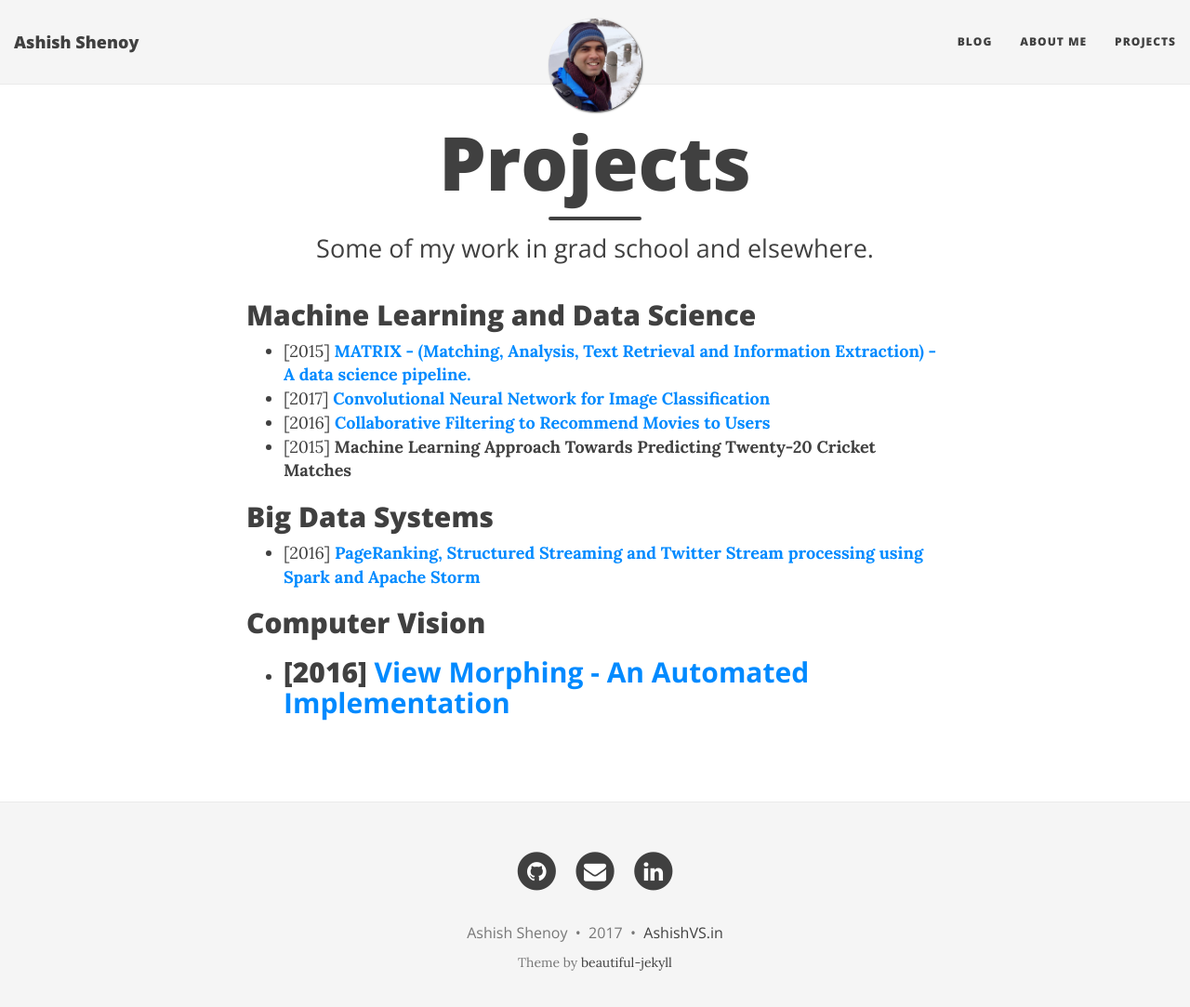
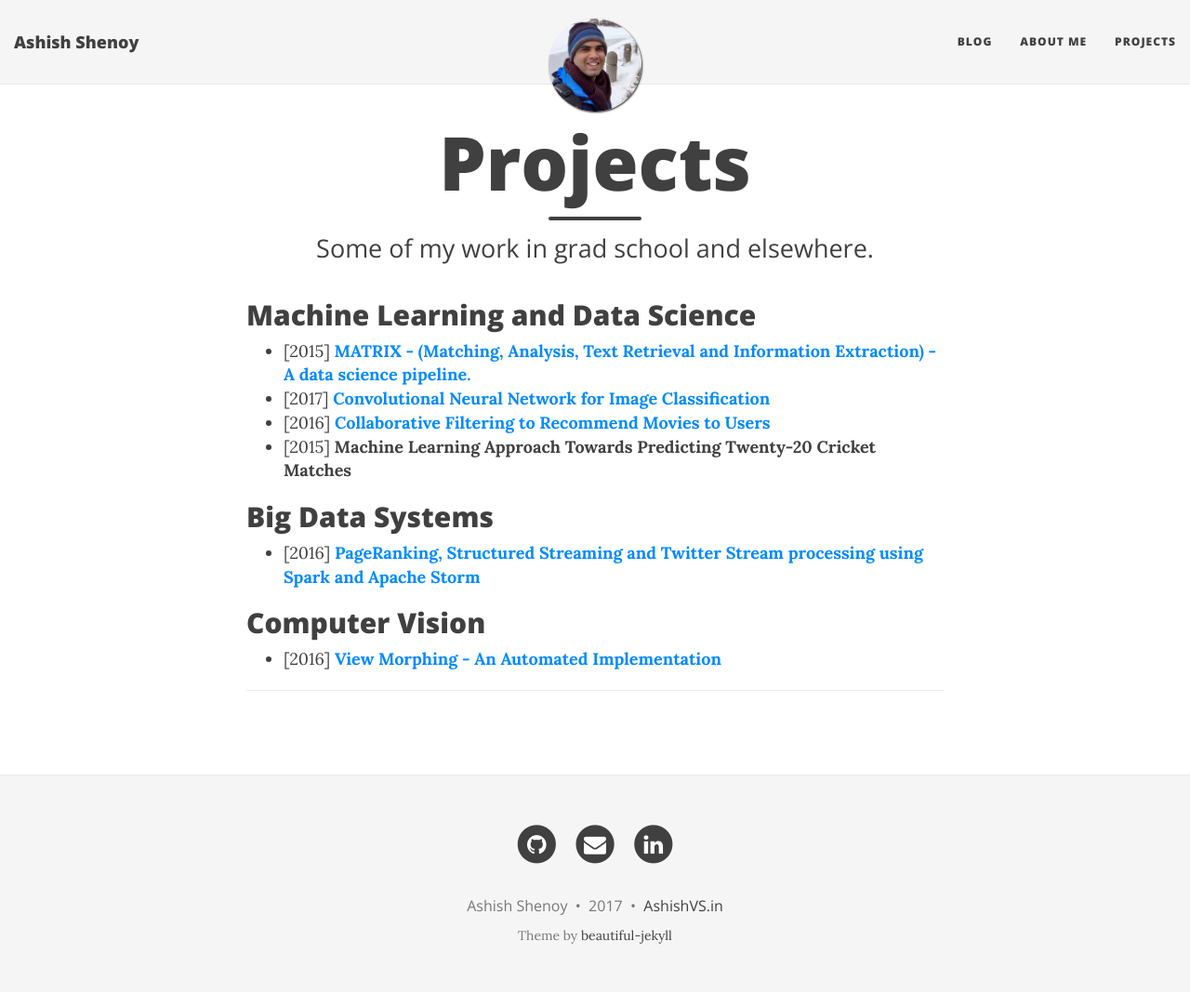
Before and after one commit to ashishvshenoy/ashishvshenoy.github.io, a Jekyll site: the page built from projects.md, in a window 1280 px wide and 1096 px high. Shown: the top 1083 px of the window at 93% size. Built offline with Jekyll 4.4.1, drawn with Linux system fonts in a browser that asks for light colours; nearby versions of some CDN libraries.

```diff
--- a/projects.md
+++ b/projects.md
@@ -17,6 +17,6 @@ published: true
 -  [2016] **[PageRanking, Structured Streaming and Twitter Stream processing using Spark and Apache Storm](https://github.com/ashishvshenoy/twitter-stream-spark){:target="_blank"}**
 
 ## Computer Vision
+-  [2016] **[View Morphing - An Automated Implementation](http://pages.cs.wisc.edu/~ashenoy/CS766/){:target="_blank"}**
 
--  [2016] **[View Morphing - An Automated Implementation](http://pages.cs.wisc.edu/~ashenoy/CS766/){:target="_blank"}**
 ---
```
